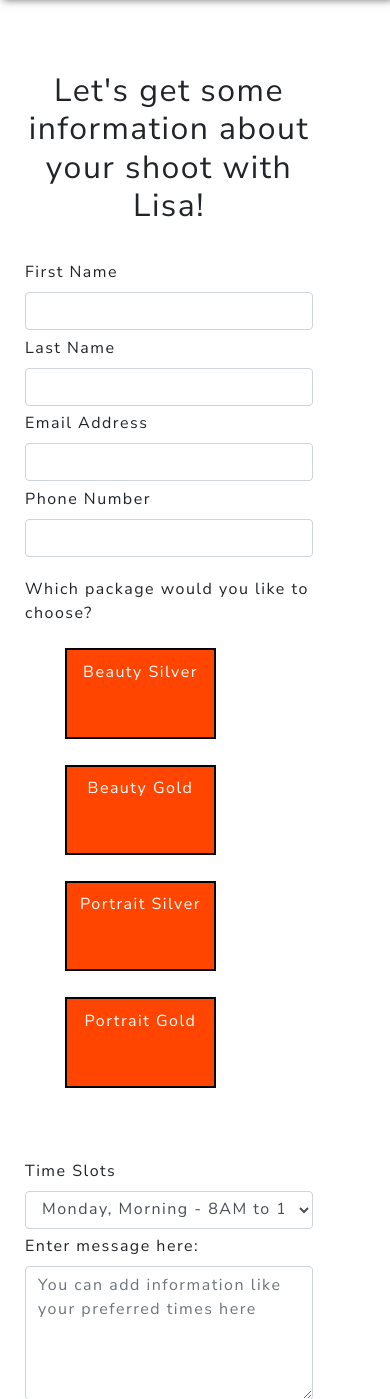
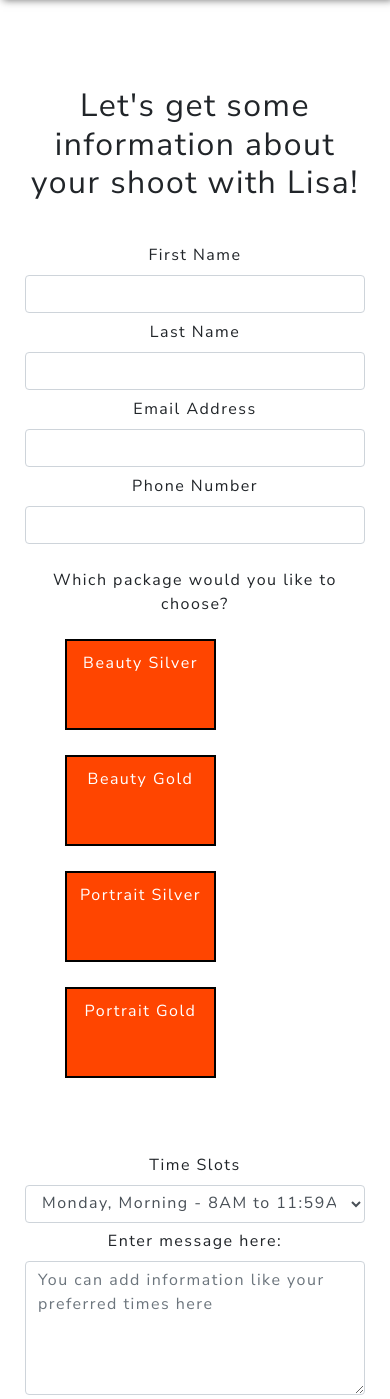
Before and after one commit to nabilahsan/shoot-mvp, a PHP site: page /lisabooking.html in a window 390 px wide. Shown: the part 59-1458 px from the top of the page. Run offline with PHP 8.4, Linux system fonts and the light colour scheme; some libraries are stand-ins or nearby versions.

Commit message:
fixed some stuff
Signed-off-by: nabilahsan <nabilahsan95@gmail.com>

```diff
--- a/resources/css/form.css
+++ b/resources/css/form.css
@@ -232,7 +232,8 @@ nav {
 @media (min-width: 320px) and (max-width: 480px) {
   #formElements {
     margin: 10px;
-    width: 80%;
+    width: auto;
+    text-align: center;
   }
 
   #formElements h2 {
--- a/resources/css/profile.css
+++ b/resources/css/profile.css
@@ -301,6 +301,7 @@ nav {
     #packages {
         display: flex;
         flex-direction: column;
+        justify-content: center;
         margin-top: 0;
         margin-bottom: 15%;
     }
```
